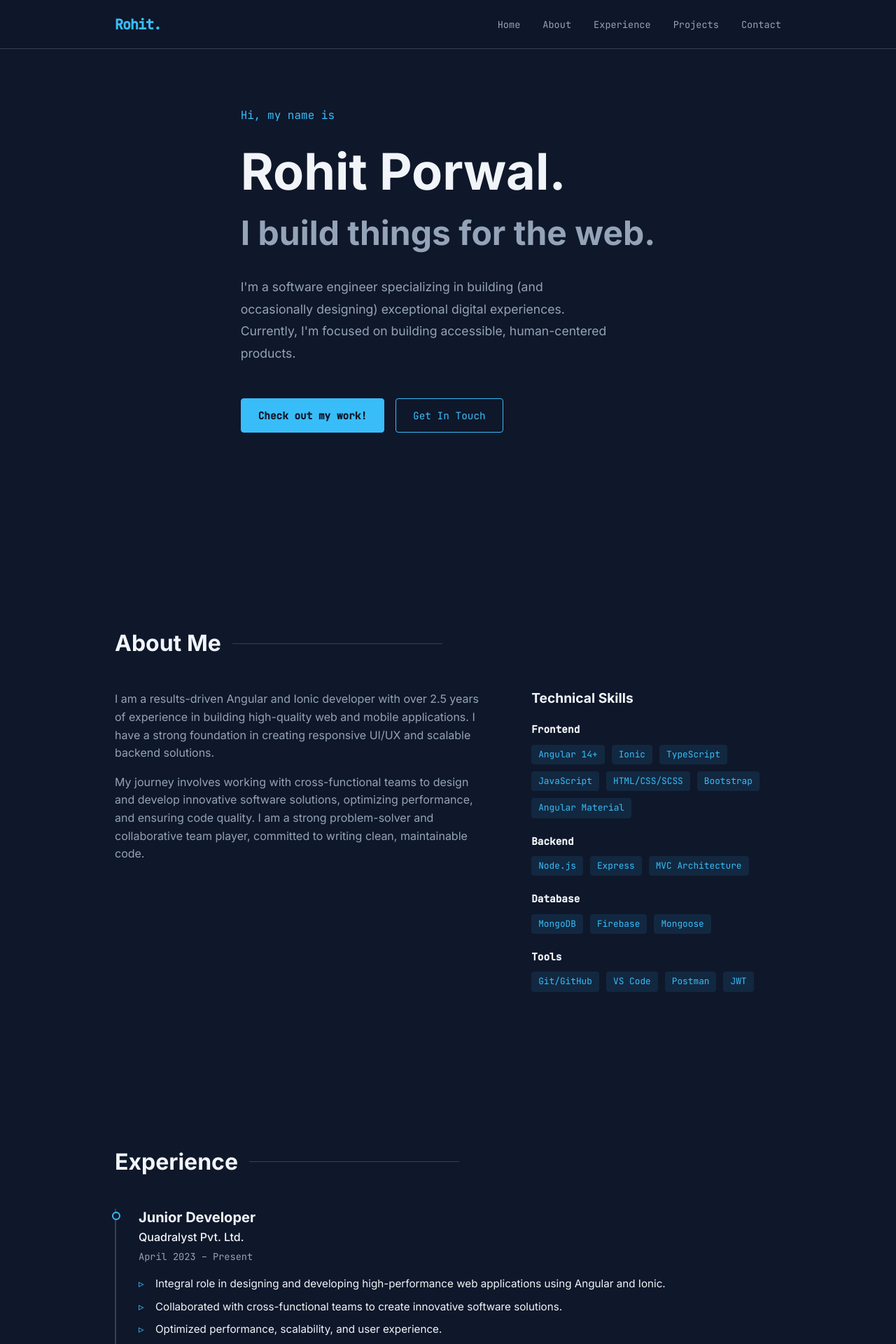
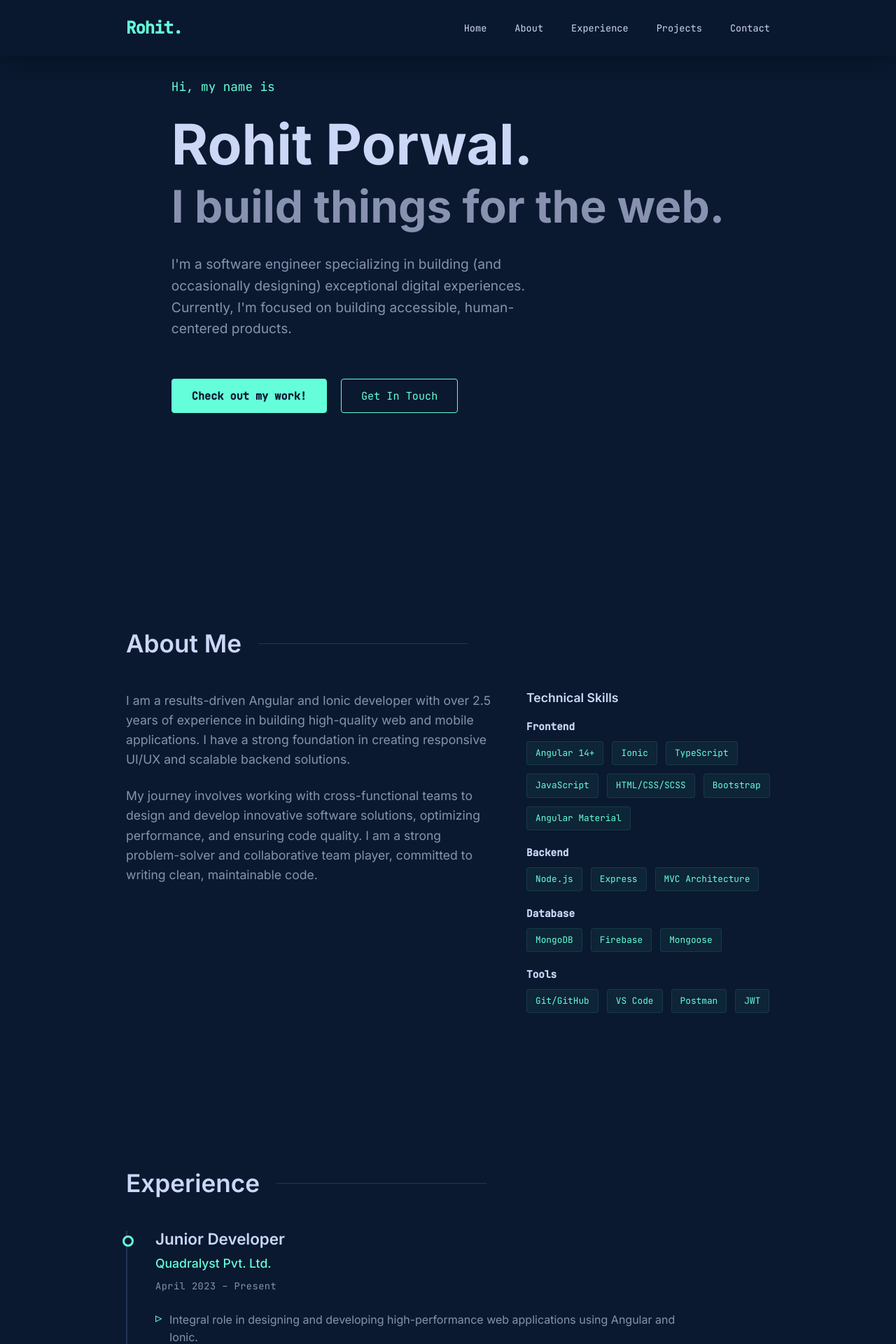
Before and after one commit to rohitporwal0901/portfolio, a React (Vite) app: page / in a window 1280 px wide. Shown: the top 1920 px of the page at 70% size. Built offline with nearby package versions, Linux system fonts and the light colour scheme.

Commit message:
update ui

```diff
--- a/package.json
+++ b/package.json
@@ -11,6 +11,7 @@
   },
   "dependencies": {
     "firebase": "^12.6.0",
+    "framer-motion": "^12.23.25",
     "react": "^19.2.0",
     "react-dom": "^19.2.0"
   },
--- a/src/components/About.jsx
+++ b/src/components/About.jsx
@@ -1,4 +1,5 @@
 import React from 'react';
+import { motion } from 'framer-motion';
 
 const About = () => {
     const skills = [
@@ -10,7 +11,13 @@ const About = () => {
 
     return (
         <section id="about" className="about">
-            <div className="container">
+            <motion.div
+                className="container"
+                initial={{ opacity: 0, y: 50 }}
+                whileInView={{ opacity: 1, y: 0 }}
+                viewport={{ once: true }}
+                transition={{ duration: 0.5 }}
+            >
                 <h2>About Me</h2>
                 <div className="about-content">
                     <div className="about-text">
@@ -40,7 +47,7 @@ const About = () => {
                         </div>
                     </div>
                 </div>
-            </div>
+            </motion.div>
         </section>
     );
 };
--- a/src/components/Experience.jsx
+++ b/src/components/Experience.jsx
@@ -1,4 +1,5 @@
 import React from 'react';
+import { motion } from 'framer-motion';
 
 const Experience = () => {
     const experiences = [
@@ -28,11 +29,24 @@ const Experience = () => {
 
     return (
         <section id="experience" className="experience">
-            <div className="container">
+            <motion.div
+                className="container"
+                initial={{ opacity: 0, y: 50 }}
+                whileInView={{ opacity: 1, y: 0 }}
+                viewport={{ once: true }}
+                transition={{ duration: 0.5 }}
+            >
                 <h2>Experience</h2>
                 <div className="timeline">
                     {experiences.map((exp, index) => (
-                        <div key={index} className="timeline-item">
+                        <motion.div
+                            key={index}
+                            className="timeline-item"
+                            initial={{ opacity: 0, x: -20 }}
+                            whileInView={{ opacity: 1, x: 0 }}
+                            viewport={{ once: true }}
+                            transition={{ duration: 0.5, delay: index * 0.2 }}
+                        >
                             <div className="timeline-dot"></div>
                             <div className="timeline-content">
                                 <div className="timeline-header">
@@ -46,10 +60,10 @@ const Experience = () => {
                                     ))}
                                 </ul>
                             </div>
-                        </div>
+                        </motion.div>
                     ))}
                 </div>
-            </div>
+            </motion.div>
         </section>
     );
 };
--- a/src/components/Hero.jsx
+++ b/src/components/Hero.jsx
@@ -1,20 +1,56 @@
 import React from 'react';
+import { motion } from 'framer-motion';
 
 const Hero = () => {
     return (
         <section id="home" className="hero">
             <div className="container hero-content">
-                <span className="greeting">Hi, my name is</span>
-                <h1 className="name">Rohit Porwal.</h1>
-                <h2 className="title">I build things for the web.</h2>
-                <p className="description">
+                <motion.span
+                    className="greeting"
+                    initial={{ opacity: 0, y: 20 }}
+                    animate={{ opacity: 1, y: 0 }}
+                    transition={{ duration: 0.5, delay: 0.1 }}
+                >
+                    Hi, my name is
+                </motion.span>
+
+                <motion.h1
+                    className="name"
+                    initial={{ opacity: 0, y: 20 }}
+                    animate={{ opacity: 1, y: 0 }}
+                    transition={{ duration: 0.5, delay: 0.2 }}
+                >
+                    Rohit Porwal.
+                </motion.h1>
+
+                <motion.h2
+                    className="title"
+                    initial={{ opacity: 0, y: 20 }}
+                    animate={{ opacity: 1, y: 0 }}
+                    transition={{ duration: 0.5, delay: 0.3 }}
+                >
+                    I build things for the web.
+                </motion.h2>
+
+                <motion.p
+                    className="description"
+                    initial={{ opacity: 0, y: 20 }}
+                    animate={{ opacity: 1, y: 0 }}
+                    transition={{ duration: 0.5, delay: 0.4 }}
+                >
                     I'm a software engineer specializing in building (and occasionally designing) exceptional digital experiences.
                     Currently, I'm focused on building accessible, human-centered products.
-                </p>
-                <div className="hero-btns">
+                </motion.p>
+
+                <motion.div
+                    className="hero-btns"
+                    initial={{ opacity: 0, y: 20 }}
+                    animate={{ opacity: 1, y: 0 }}
+                    transition={{ duration: 0.5, delay: 0.5 }}
+                >
                     <a href="#projects" className="btn btn-filled">Check out my work!</a>
                     <a href="#contact" className="btn">Get In Touch</a>
-                </div>
+                </motion.div>
             </div>
         </section>
     );
--- a/src/components/Navbar.jsx
+++ b/src/components/Navbar.jsx
@@ -1,4 +1,5 @@
 import React, { useState, useEffect } from 'react';
+import { motion } from 'framer-motion';
 
 const Navbar = () => {
     const [scrolled, setScrolled] = useState(false);
@@ -13,7 +14,12 @@ const Navbar = () => {
     }, []);
 
     return (
-        <nav className={`navbar ${scrolled ? 'scrolled' : ''}`}>
+        <motion.nav
+            className={`navbar ${scrolled ? 'scrolled' : ''}`}
+            initial={{ y: -100 }}
+            animate={{ y: 0 }}
+            transition={{ duration: 0.5 }}
+        >
             <div className="container navbar-content">
                 <a href="#" className="logo">Rohit<span>.</span></a>
 
@@ -24,14 +30,44 @@ const Navbar = () => {
                 </div>
 
                 <ul className={`nav-links ${menuOpen ? 'active' : ''}`}>
-                    <li><a href="#home" onClick={() => setMenuOpen(false)}>Home</a></li>
-                    <li><a href="#about" onClick={() => setMenuOpen(false)}>About</a></li>
-                    <li><a href="#experience" onClick={() => setMenuOpen(false)}>Experience</a></li>
-                    <li><a href="#projects" onClick={() => setMenuOpen(false)}>Projects</a></li>
-                    <li><a href="#contact" onClick={() => setMenuOpen(false)}>Contact</a></li>
+                    <motion.li
+                        initial={{ opacity: 0, y: -20 }}
+                        animate={{ opacity: 1, y: 0 }}
+                        transition={{ delay: 0.1 }}
+                    >
+                        <a href="#home" onClick={() => setMenuOpen(false)}>Home</a>
+                    </motion.li>
+                    <motion.li
+                        initial={{ opacity: 0, y: -20 }}
+                        animate={{ opacity: 1, y: 0 }}
+                        transition={{ delay: 0.2 }}
+                    >
+                        <a href="#about" onClick={() => setMenuOpen(false)}>About</a>
+                    </motion.li>
+                    <motion.li
+                        initial={{ opacity: 0, y: -20 }}
+                        animate={{ opacity: 1, y: 0 }}
+                        transition={{ delay: 0.3 }}
+                    >
+                        <a href="#experience" onClick={() => setMenuOpen(false)}>Experience</a>
+                    </motion.li>
+                    <motion.li
+                        initial={{ opacity: 0, y: -20 }}
+                        animate={{ opacity: 1, y: 0 }}
+                        transition={{ delay: 0.4 }}
+                    >
+                        <a href="#projects" onClick={() => setMenuOpen(false)}>Projects</a>
+                    </motion.li>
+                    <motion.li
+                        initial={{ opacity: 0, y: -20 }}
+                        animate={{ opacity: 1, y: 0 }}
+                        transition={{ delay: 0.5 }}
+                    >
+                        <a href="#contact" onClick={() => setMenuOpen(false)}>Contact</a>
+                    </motion.li>
                 </ul>
             </div>
-        </nav>
+        </motion.nav>
     );
 };
 
--- a/src/index.css
+++ b/src/index.css
@@ -1,17 +1,23 @@
 @import url('https://fonts.googleapis.com/css2?family=Inter:wght@300;400;500;600;700&family=JetBrains+Mono:wght@400;500&display=swap');
 
 :root {
-  --bg-color: #0f172a;
-  --surface-color: #1e293b;
-  --surface-hover: #334155;
-  --primary-color: #38bdf8;
-  --primary-hover: #0ea5e9;
-  --text-color: #f1f5f9;
-  --text-secondary: #94a3b8;
-  --border-color: #334155;
+  --bg-color: #0a192f;
+  /* Slightly darker, more premium navy */
+  --surface-color: #112240;
+  /* Lighter navy for cards */
+  --surface-hover: #233554;
+  --primary-color: #64ffda;
+  /* Classic dev portfolio teal/green */
+  --primary-tint: rgba(100, 255, 218, 0.1);
+  --text-color: #ccd6f6;
+  /* Off-white for better readability */
+  --text-secondary: #8892b0;
+  /* Muted blue-grey */
+  --border-color: #233554;
   --font-main: 'Inter', sans-serif;
   --font-mono: 'JetBrains Mono', monospace;
-  --nav-height: 70px;
+  --nav-height: 80px;
+  /* Slightly taller nav */
 }
 
 * {
@@ -30,12 +36,13 @@ body {
   color: var(--text-color);
   line-height: 1.6;
   overflow-x: hidden;
+  -webkit-font-smoothing: antialiased;
 }
 
 a {
   text-decoration: none;
   color: inherit;
-  transition: all 0.2s ease;
+  transition: all 0.25s cubic-bezier(0.645, 0.045, 0.355, 1);
 }
 
 ul {
@@ -58,23 +65,26 @@ button {
 }
 
 ::-webkit-scrollbar-thumb {
-  background: var(--surface-color);
+  background: var(--surface-hover);
   border-radius: 5px;
   border: 2px solid var(--bg-color);
 }
 
 ::-webkit-scrollbar-thumb:hover {
-  background: var(--surface-hover);
+  background: var(--text-secondary);
 }
 
 .container {
   max-width: 1000px;
   margin: 0 auto;
-  padding: 0 24px;
+  padding: 0 40px;
+  /* More horizontal padding */
 }
 
 section {
   padding: 100px 0;
+  max-width: 1000px;
+  margin: 0 auto;
 }
 
 h1,
@@ -83,51 +93,64 @@ h3,
 h4,
 h5,
 h6 {
-  line-height: 1.2;
-  margin-bottom: 1rem;
+  line-height: 1.1;
+  margin-bottom: 1.5rem;
   color: var(--text-color);
-  font-weight: 700;
+  font-weight: 600;
 }
 
 h2 {
-  font-size: 2rem;
+  font-size: clamp(1.8rem, 4vw, 2.2rem);
   margin-bottom: 3rem;
   display: flex;
   align-items: center;
-  gap: 1rem;
+  gap: 1.5rem;
+  color: var(--text-color);
+  white-space: nowrap;
+}
+
+h2::before {
+  content: '';
+  display: none;
+  /* Removed number counter for cleaner look */
 }
 
 h2::after {
   content: '';
   display: block;
   height: 1px;
-  background: var(--border-color);
-  flex: 1;
+  background: var(--surface-hover);
+  width: 100%;
+  /* Full width line */
   max-width: 300px;
 }
 
 p {
   color: var(--text-secondary);
-  margin-bottom: 1rem;
+  margin-bottom: 1.5rem;
+  font-size: 1.1rem;
 }
 
+/* Buttons */
 .btn {
   display: inline-flex;
   align-items: center;
   justify-content: center;
-  padding: 12px 24px;
+  padding: 1rem 1.75rem;
   background: transparent;
   color: var(--primary-color);
   border: 1px solid var(--primary-color);
   border-radius: 4px;
   font-family: var(--font-mono);
-  font-size: 0.9rem;
-  transition: all 0.2s ease;
+  font-size: 0.95rem;
+  transition: all 0.25s cubic-bezier(0.645, 0.045, 0.355, 1);
+  text-decoration: none;
+  line-height: 1;
 }
 
 .btn:hover {
-  background: rgba(56, 189, 248, 0.1);
-  transform: translateY(-2px);
+  background: var(--primary-tint);
+  transform: translateY(-3px);
 }
 
 .btn-filled {
@@ -137,7 +160,8 @@ p {
 }
 
 .btn-filled:hover {
-  background: var(--primary-hover);
+  background: #4cdbb9;
+  /* Slightly lighter teal */
   color: var(--bg-color);
 }
 
@@ -149,11 +173,12 @@ p {
   width: 100%;
   height: var(--nav-height);
   z-index: 1000;
-  background: rgba(15, 23, 42, 0.9);
+  background: rgba(10, 25, 47, 0.85);
   backdrop-filter: blur(10px);
-  border-bottom: 1px solid var(--border-color);
   display: flex;
   align-items: center;
+  transition: all 0.3s ease;
+  box-shadow: 0 10px 30px -10px rgba(2, 12, 27, 0.7);
 }
 
 .navbar-content {
@@ -165,7 +190,7 @@ p {
 
 .logo {
   font-family: var(--font-mono);
-  font-size: 1.25rem;
+  font-size: 1.5rem;
   font-weight: 700;
   color: var(--primary-color);
   letter-spacing: -1px;
@@ -173,17 +198,34 @@ p {
 
 .nav-links {
   display: flex;
-  gap: 32px;
+  gap: 40px;
+  align-items: center;
 }
 
 .nav-links a {
   font-family: var(--font-mono);
   font-size: 0.85rem;
-  color: var(--text-secondary);
+  color: var(--text-color);
+  position: relative;
 }
 
 .nav-links a:hover {
   color: var(--primary-color);
+}
+
+.nav-links a::before {
+  content: '';
+  position: absolute;
+  width: 0;
+  height: 1px;
+  bottom: -4px;
+  left: 0;
+  background-color: var(--primary-color);
+  transition: width 0.3s ease;
+}
+
+.nav-links a:hover::before {
+  width: 100%;
 }
 
 .menu-toggle {
@@ -192,12 +234,10 @@ p {
   gap: 6px;
   cursor: pointer;
   z-index: 1002;
-  /* Ensure it's above the mobile menu */
-  position: relative;
 }
 
 .bar {
-  width: 25px;
+  width: 30px;
   height: 2px;
   background-color: var(--primary-color);
   transition: all 0.3s ease;
@@ -208,28 +248,33 @@ p {
   min-height: 100vh;
   display: flex;
   align-items: center;
-  padding-top: var(--nav-height);
+  padding-top: 0;
+  /* Center vertically in viewport */
 }
 
 .greeting {
   color: var(--primary-color);
   font-family: var(--font-mono);
-  font-size: 1rem;
+  font-size: 1.1rem;
   margin-bottom: 1.5rem;
   display: block;
+  font-weight: 400;
 }
 
 .name {
-  font-size: clamp(2.5rem, 8vw, 4.5rem);
-  font-weight: 800;
-  margin-bottom: 1rem;
+  font-size: clamp(3rem, 8vw, 5rem);
+  font-weight: 700;
+  margin-bottom: 10px;
   color: var(--text-color);
+  line-height: 1.1;
 }
 
 .title {
-  font-size: clamp(1.5rem, 5vw, 3rem);
+  font-size: clamp(2.5rem, 5vw, 4rem);
   color: var(--text-secondary);
   margin-bottom: 2rem;
+  font-weight: 700;
+  line-height: 1.1;
 }
 
 .title::after {
@@ -237,28 +282,29 @@ p {
 }
 
 .description {
-  font-size: 1.1rem;
+  font-size: 1.2rem;
   max-width: 540px;
-  margin-bottom: 3rem;
-  line-height: 1.8;
+  margin-bottom: 3.5rem;
+  line-height: 1.6;
 }
 
 .hero-btns {
   display: flex;
-  gap: 16px;
+  gap: 20px;
 }
 
 /* About */
 .about-content {
   display: grid;
   grid-template-columns: 3fr 2fr;
-  gap: 60px;
+  gap: 50px;
   align-items: start;
 }
 
 .skills-section h3 {
-  font-size: 1.2rem;
+  font-size: 1.1rem;
   margin-bottom: 1.5rem;
+  color: var(--text-color);
 }
 
 .skill-card {
@@ -275,52 +321,71 @@ p {
 .skill-tags {
   display: flex;
   flex-wrap: wrap;
-  gap: 10px;
+  gap: 12px;
 }
 
 .skill-tag {
   font-family: var(--font-mono);
   font-size: 0.8rem;
   color: var(--primary-color);
-  background: rgba(56, 189, 248, 0.1);
-  padding: 4px 10px;
+  background: rgba(100, 255, 218, 0.05);
+  /* Very subtle tint */
+  padding: 6px 12px;
   border-radius: 4px;
+  border: 1px solid rgba(100, 255, 218, 0.1);
+  transition: all 0.2s ease;
+}
+
+.skill-tag:hover {
+  background: rgba(100, 255, 218, 0.1);
 }
 
 /* Experience */
 .timeline {
   position: relative;
   max-width: 800px;
-  border-left: 2px solid var(--border-color);
-  padding-left: 2rem;
+  border-left: 2px solid var(--surface-hover);
+  padding-left: 2.5rem;
 }
 
 .timeline-item {
   position: relative;
-  margin-bottom: 3rem;
+  margin-bottom: 4rem;
+}
+
+.timeline-item:last-child {
+  margin-bottom: 0;
 }
 
 .timeline-dot {
   position: absolute;
-  left: -2.4rem;
-  top: 0.25rem;
-  width: 12px;
-  height: 12px;
+  left: -2.95rem;
+  /* Adjusted for larger border/padding */
+  top: 0.4rem;
+  width: 16px;
+  height: 16px;
   border-radius: 50%;
   background: var(--bg-color);
-  border: 2px solid var(--primary-color);
+  border: 3px solid var(--primary-color);
+  transition: background 0.3s ease;
+}
+
+.timeline-item:hover .timeline-dot {
+  background: var(--primary-color);
 }
 
 .timeline-header h3 {
-  font-size: 1.25rem;
-  margin-bottom: 0.25rem;
+  font-size: 1.4rem;
+  margin-bottom: 0.5rem;
+  color: var(--text-color);
 }
 
 .company {
-  display: block;
-  color: var(--text-color);
+  display: inline-block;
+  color: var(--primary-color);
   font-weight: 500;
-  margin-bottom: 0.25rem;
+  margin-bottom: 0.5rem;
+  font-size: 1.1rem;
 }
 
 .duration {
@@ -328,14 +393,16 @@ p {
   font-family: var(--font-mono);
   font-size: 0.85rem;
   color: var(--text-secondary);
-  margin-bottom: 1rem;
+  margin-bottom: 1.5rem;
+  letter-spacing: 0.5px;
 }
 
 .timeline-desc li {
   position: relative;
-  padding-left: 1.5rem;
-  margin-bottom: 0.5rem;
-  font-size: 0.95rem;
+  padding-left: 20px;
+  margin-bottom: 10px;
+  font-size: 1rem;
+  color: var(--text-secondary);
 }
 
 .timeline-desc li::before {
@@ -343,45 +410,55 @@ p {
   position: absolute;
   left: 0;
   color: var(--primary-color);
+  font-size: 1.2rem;
+  line-height: 1.2rem;
 }
 
 /* Projects */
 .projects-grid {
   display: grid;
   grid-template-columns: repeat(auto-fill, minmax(300px, 1fr));
-  gap: 24px;
+  gap: 25px;
 }
 
 .project-card {
   background: var(--surface-color);
-  border-radius: 8px;
-  padding: 2rem;
-  transition: transform 0.2s ease;
+  border-radius: 6px;
+  padding: 2rem 1.75rem;
+  transition: all 0.25s cubic-bezier(0.645, 0.045, 0.355, 1);
   height: 100%;
   display: flex;
   flex-direction: column;
+  box-shadow: 0 10px 30px -15px rgba(2, 12, 27, 0.7);
 }
 
 .project-card:hover {
-  transform: translateY(-5px);
+  transform: translateY(-7px);
+  box-shadow: 0 20px 30px -15px rgba(2, 12, 27, 0.7);
 }
 
 .project-card h3 {
   font-size: 1.4rem;
   margin-bottom: 1rem;
   color: var(--text-color);
+  transition: color 0.3s ease;
+}
+
+.project-card:hover h3 {
+  color: var(--primary-color);
 }
 
 .project-card p {
-  font-size: 0.95rem;
+  font-size: 1rem;
   margin-bottom: 1.5rem;
   flex-grow: 1;
+  color: var(--text-secondary);
 }
 
 .project-tech {
   display: flex;
   flex-wrap: wrap;
-  gap: 10px;
+  gap: 15px;
   margin-top: auto;
 }
 
@@ -389,6 +466,11 @@ p {
   font-family: var(--font-mono);
   font-size: 0.8rem;
   color: var(--text-secondary);
+  transition: color 0.3s ease;
+}
+
+.project-card:hover .tech-tag {
+  color: var(--primary-color);
 }
 
 /* Contact */
@@ -399,42 +481,57 @@ p {
 }
 
 .contact-content p {
-  font-size: 1.1rem;
-  margin-bottom: 3rem;
+  font-size: 1.2rem;
+  margin-bottom: 4rem;
+  color: var(--text-secondary);
 }
 
 .contact-links {
   display: flex;
   justify-content: center;
-  gap: 2rem;
+  gap: 3rem;
   flex-wrap: wrap;
 }
 
 .contact-item {
   display: flex;
   align-items: center;
-  gap: 0.5rem;
+  gap: 0.8rem;
   color: var(--text-secondary);
   font-family: var(--font-mono);
-  font-size: 0.9rem;
-  transition: color 0.2s ease;
+  font-size: 1rem;
+  transition: all 0.3s ease;
+  padding: 10px 20px;
+  border-radius: 4px;
+  border: 1px solid transparent;
 }
 
 .contact-item:hover {
   color: var(--primary-color);
+  background: var(--surface-color);
+  border-color: var(--surface-hover);
+  transform: translateY(-3px);
 }
 
 .footer {
-  margin-top: 80px;
+  margin-top: 100px;
   text-align: center;
   font-family: var(--font-mono);
-  font-size: 0.8rem;
+  font-size: 0.85rem;
   color: var(--text-secondary);
   padding-bottom: 2rem;
 }
 
 /* Responsive */
 @media (max-width: 768px) {
+  .container {
+    padding: 0 25px;
+  }
+
+  section {
+    padding: 80px 0;
+  }
+
   .menu-toggle {
     display: flex;
   }
@@ -448,13 +545,13 @@ p {
     max-width: 300px;
     background: var(--surface-color);
     flex-direction: column;
-    padding: 100px 40px;
-    /* Increased top padding to avoid overlap with toggle */
+    padding: 120px 40px;
     gap: 30px;
     transform: translateX(100%);
-    transition: transform 0.3s ease;
+    transition: transform 0.3s cubic-bezier(0.645, 0.045, 0.355, 1);
     box-shadow: -10px 0 30px rgba(0, 0, 0, 0.5);
     z-index: 1001;
+    align-items: flex-start;
   }
 
   .nav-links.active {
@@ -467,8 +564,9 @@ p {
   }
 
   .hero-btns {
+    width: 100%;
     flex-direction: column;
-    width: 100%;
+    gap: 15px;
   }
 
   .btn {
```
Also changed, not shown: src/components/Contact.jsx (+9 -2 lines), src/components/Projects.jsx (+19 -5 lines), 1 other file (tests, documents, lock files or other folders).
